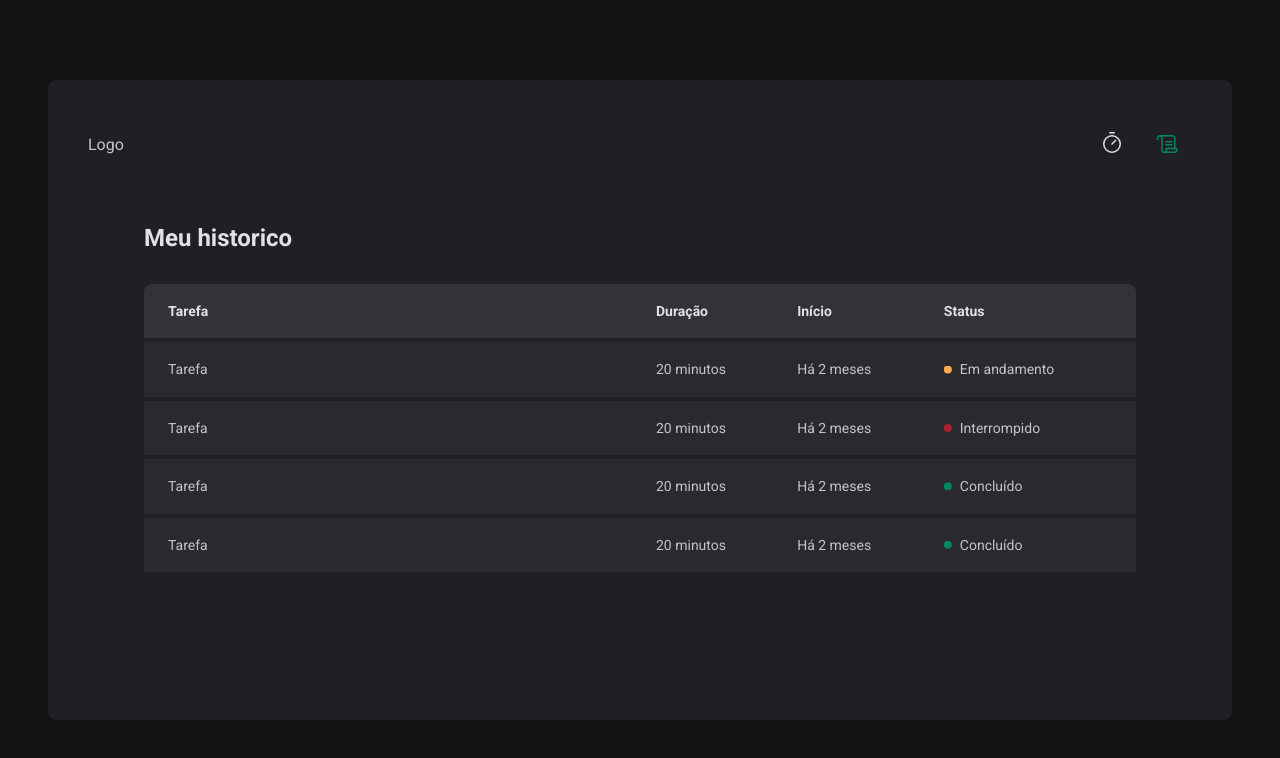
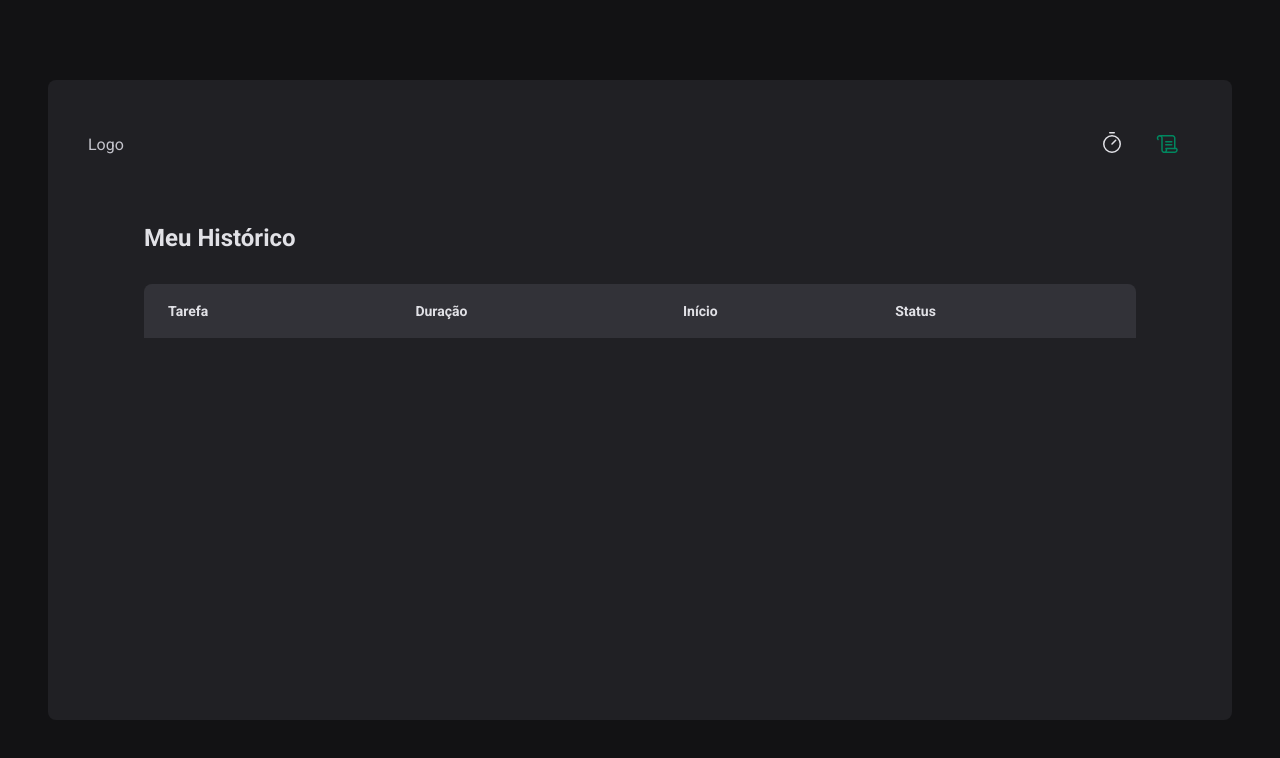
Before and after one commit to grasielaGomes/timer, a React (Vite) app: page /history in a window 1280 px wide. Shown: the top 758 px of the page. Built offline with nearby package versions, Linux system fonts and the light colour scheme.

Commit message:
refactor: change components

```diff
--- a/src/pages/history/History.tsx
+++ b/src/pages/history/History.tsx
@@ -1,53 +1,52 @@
-import { HistoryContainer, HistoryList, Status } from "./History.styles";
+import { differenceInMinutes } from "date-fns";
+import {
+  HistoryContainer,
+  HistoryList,
+  Status,
+  COLORS as colors,
+  LABELS as labels,
+  useHistory
+} from "./";
 
 export const History = () => {
+  const { cyclesSorted } = useHistory();
   return (
     <HistoryContainer>
-      <h1>Meu historico</h1>
+      <h1>Meu Histórico</h1>
 
       <HistoryList>
         <table>
           <thead>
             <tr>
-              <th>Tarefa</th>
-              <th>Duração</th>
-              <th>Início</th>
-              <th>Status</th>
+              {["Tarefa", "Duração", "Início", "Status"].map((value) => (
+                <th key={value}>{value}</th>
+              ))}
             </tr>
           </thead>
           <tbody>
-            <tr>
-              <td>Tarefa</td>
-              <td>20 minutos</td>
-              <td>Há 2 meses</td>
-              <td>
-                <Status statusColor="yellow">Em andamento</Status>
-              </td>
-            </tr>
-            <tr>
-              <td>Tarefa</td>
-              <td>20 minutos</td>
-              <td>Há 2 meses</td>
-              <td>
-                <Status statusColor="red">Interrompido</Status>
-              </td>
-            </tr>
-            <tr>
-              <td>Tarefa</td>
-              <td>20 minutos</td>
-              <td>Há 2 meses</td>
-              <td>
-                <Status statusColor="green">Concluído</Status>
-              </td>
-            </tr>
-            <tr>
-              <td>Tarefa</td>
-              <td>20 minutos</td>
-              <td>Há 2 meses</td>
-              <td>
-                <Status statusColor="green">Concluído</Status>
-              </td>
-            </tr>
+            {cyclesSorted.map(
+              ({ id, createAt, task, minutesAmount, status }) => {
+                const minutes = differenceInMinutes(new Date(), createAt);
+                const startedAt = `${minutes} ${
+                  minutes > 1 ? "minutos" : "minuto"
+                } atrás`;
+                const duration = `${minutesAmount} ${
+                  minutesAmount > 1 ? "minutos" : "minuto"
+                }`;
+                return (
+                  <tr key={id}>
+                    <td>{task}</td>
+                    <td>{duration}</td>
+                    <td>{startedAt}</td>
+                    <td>
+                      <Status statusColor={colors[status]}>
+                        {labels[status]}
+                      </Status>
+                    </td>
+                  </tr>
+                );
+              }
+            )}
           </tbody>
         </table>
       </HistoryList>
```
